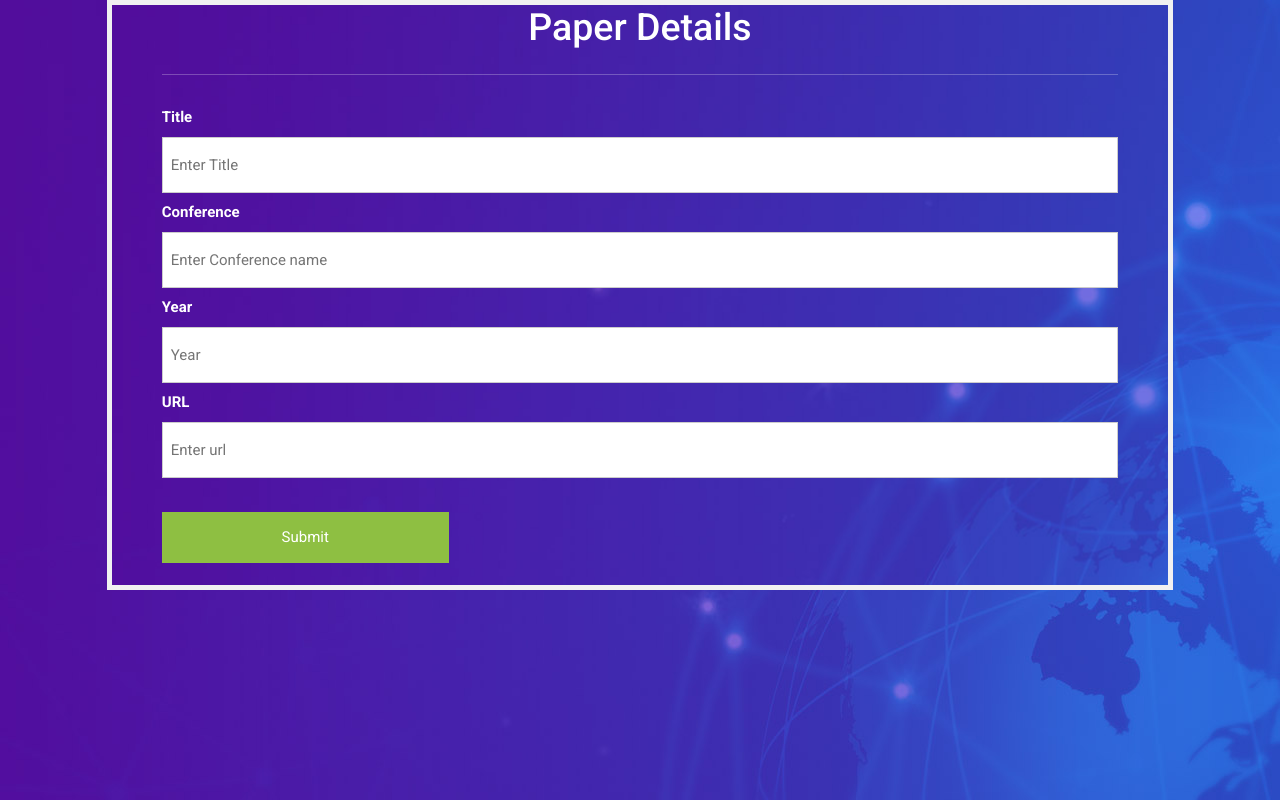
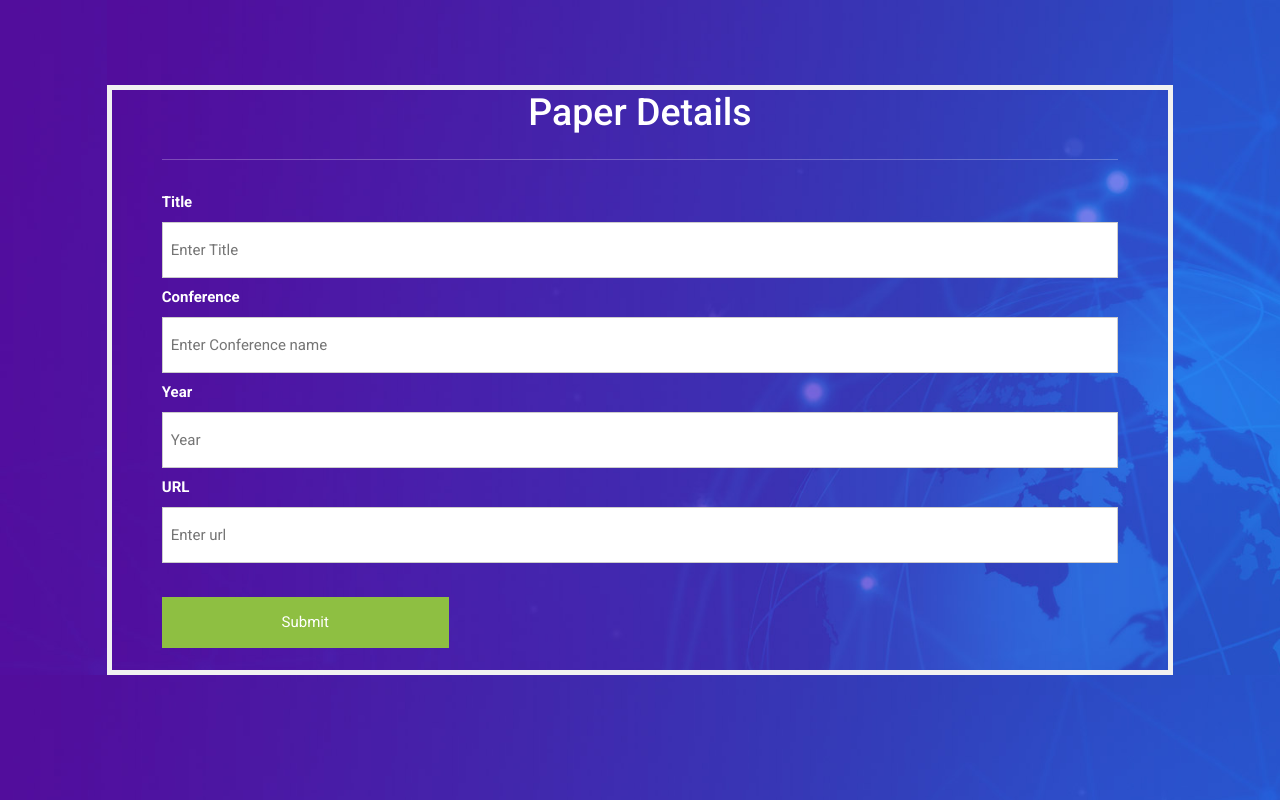
Before and after one commit to shreyash53/Paper-Ranker-21, a Flask app: page /user/add_paper in a window 1280 px wide. Run offline with Flask 2, Linux system fonts and the light colour scheme; the visitor is signed in with stand-in values (Sample User, id 1).

Commit message:
Publisher page updated

```diff
--- a/templates/user/publisher.html
+++ b/templates/user/publisher.html
@@ -7,6 +7,7 @@
     <style>
       html, body {
       background-image: url("/static/search/assets/images/banner-bg.jpg");
+      background-size: cover;
       display: flex;
       justify-content: center;
       font-family: Roboto, Arial, sans-serif;
@@ -63,7 +64,7 @@
     </style>
   </head>
   <body>
-    <form method="POST">
+    <form method="POST" style="margin-top: 8%;">
       <h1>Paper Details</h1>
       <div class="formcontainer">
       <hr/>
@@ -80,6 +81,8 @@
         <input type="text" placeholder="Enter url" name="url" required>
       </div>
       <button type="submit" action="/user/add_paper">Submit</button>
+
+
     </form>
   </body>
 </html>
```
